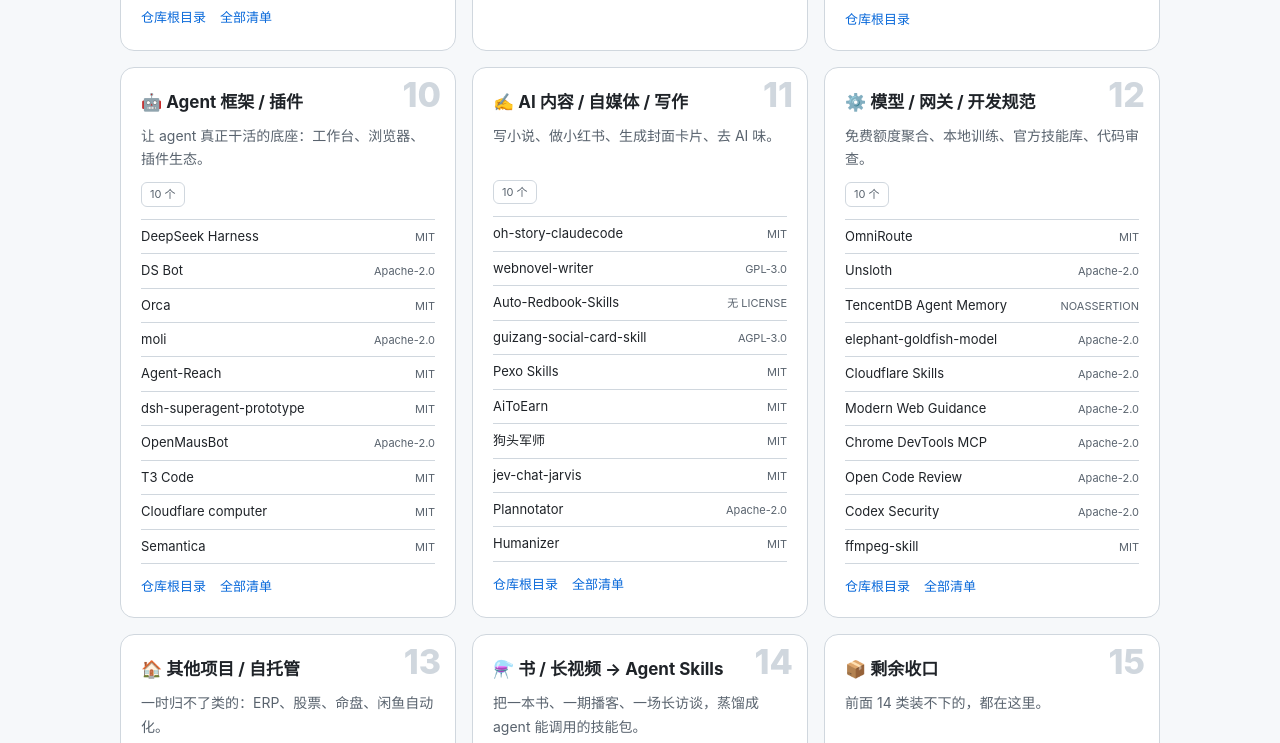
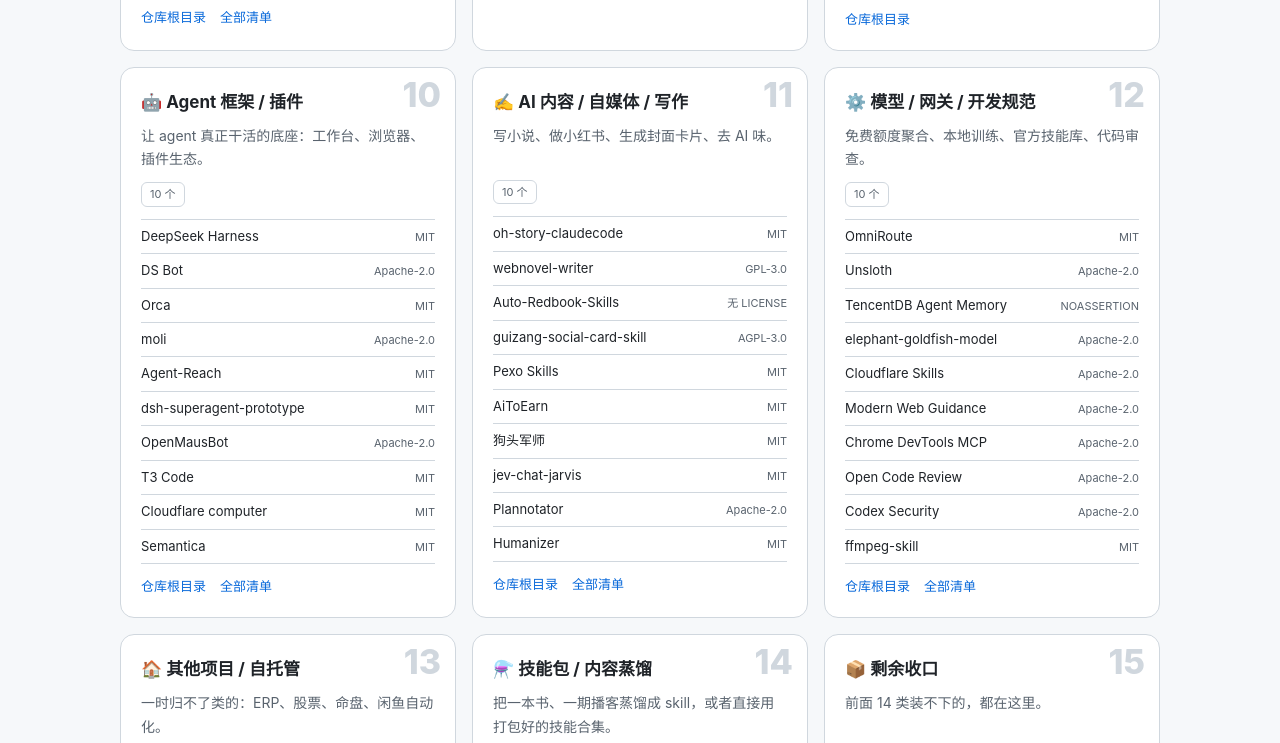
Before and after one commit to xushan628/github-free-guide, a plain HTML site: page docs/index.html in a window 1280 px wide. Shown: the part 2057-2800 px from the top of the page. Drawn offline with Linux system fonts and the light colour scheme.

Commit message:
feat: 收录宝玉技能包 baoyu-skills（含 baoyu-xhs-images）

```diff
--- a/docs/index.html
+++ b/docs/index.html
@@ -101,7 +101,7 @@
       <span class="stat"><b>15</b> 组分类</span>
       <span class="stat"><b>200</b> 个图标已入库</span>
       <span class="stat"><b id="stat-datasets">5</b> 个开源数据集</span>
-      <span class="stat"><b>135</b> 个精选项目</span>
+      <span class="stat"><b>136</b> 个精选项目</span>
     </div>
   </div>
 </header>
@@ -372,10 +372,11 @@
       ],
       links:[["仓库根目录", REPO+"/tree/main"]] },
 
-    { no:"14", cat:"蒸馏", icon:"⚗️", title:"书 / 长视频 → Agent Skills",
-      desc:"把一本书、一期播客、一场长访谈，蒸馏成 agent 能调用的技能包。",
-      tags:["2 个"],
+    { no:"14", cat:"技能包", icon:"⚗️", title:"技能包 / 内容蒸馏",
+      desc:"把一本书、一期播客蒸馏成 skill，或者直接用打包好的技能合集。",
+      tags:["3 个"],
       items:[
+        {name:"宝玉技能包 baoyu-skills", license:"MIT", repo_url:"https://github.com/JimLiu/baoyu-skills"},
         {name:"仓颉 cangjie-skill", license:"MIT", repo_url:"https://github.com/kangarooking/cangjie-skill"},
         {name:"book-to-skill", license:"MIT", repo_url:"https://github.com/virgiliojr94/book-to-skill"}
       ],
```
Also changed, not shown: 2 other files.
